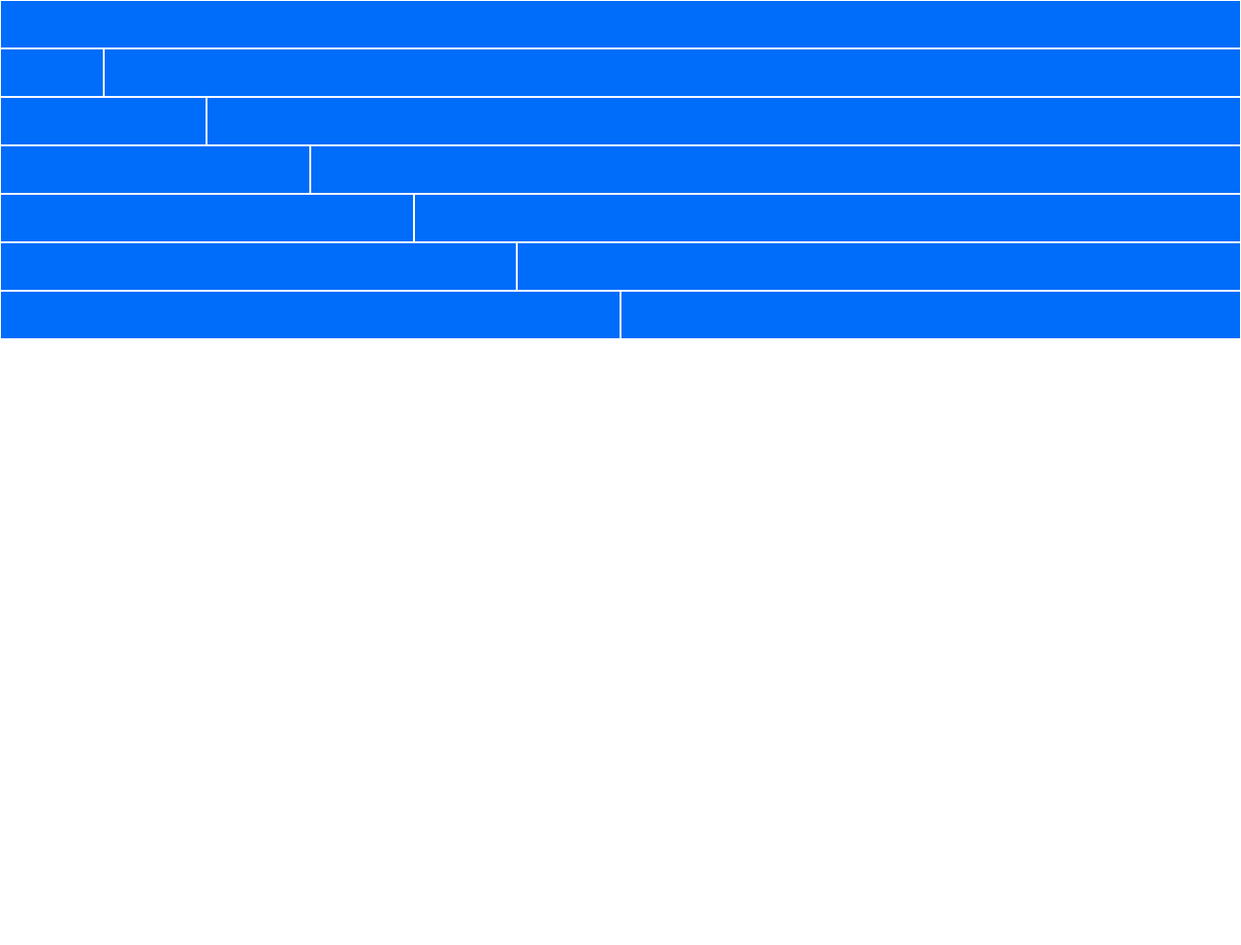
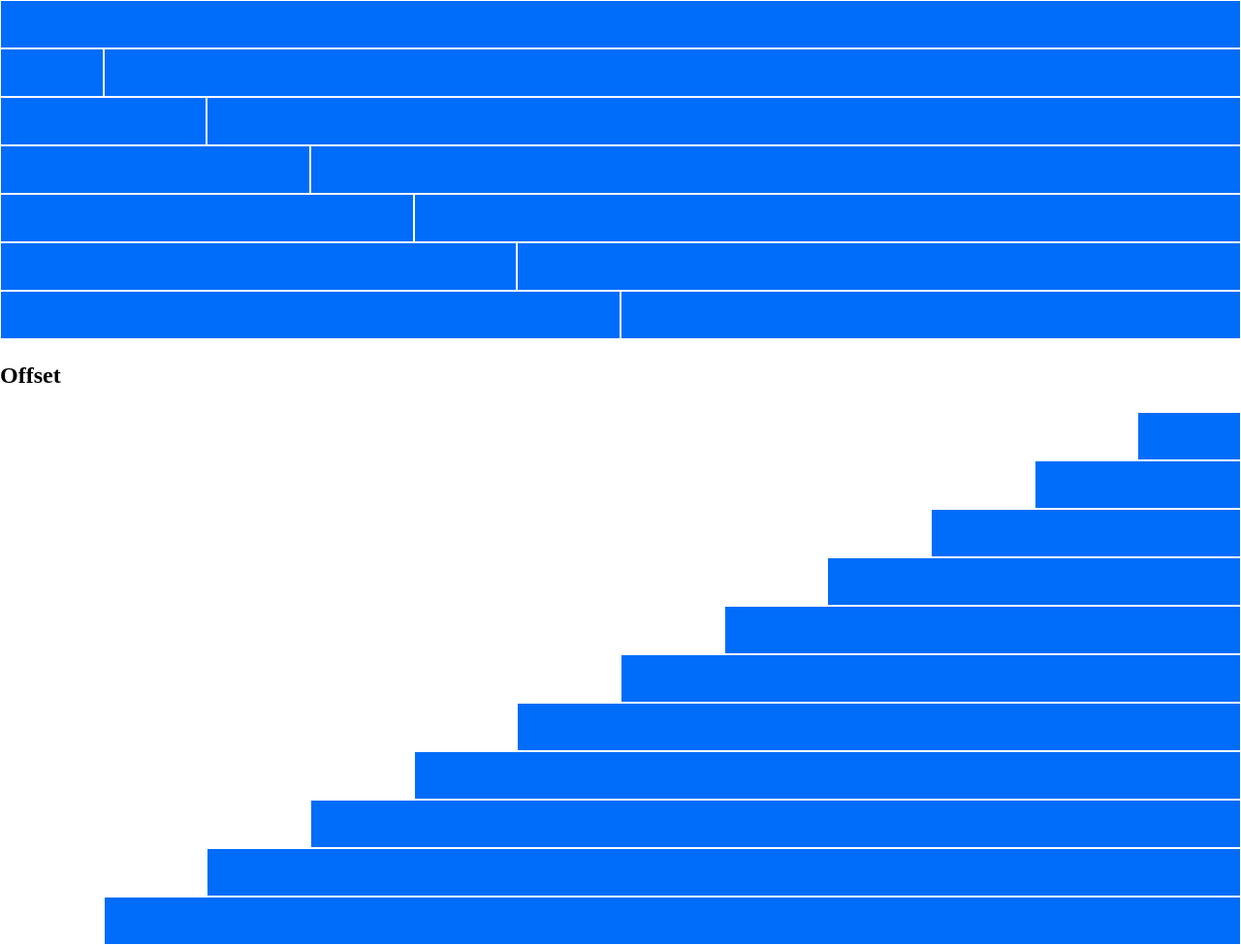
Before and after one commit to francescoP02/html-css-12bool, a plain HTML site: page index.html in a window 1280 px wide. Shown: the part 386-1361 px from the top of the page at 97% size. Before the commit the page ends 800 px from the top, so only its background shows below. Drawn offline with Linux system fonts and the light colour scheme.

Commit message:
Added third part with offset

```diff
--- a/css/12bool.css
+++ b/css/12bool.css
@@ -29,6 +29,52 @@ height: 50px;
 
 .space {
     padding: 2rem;
+}
+
+/* OFFSET */
+
+.offset-xs-1 {
+    margin-left: calc((100% / 12) * 1);
+}
+
+.offset-xs-2 {
+    margin-left: calc((100% / 12) * 2);
+}
+
+.offset-xs-3 {
+    margin-left: calc((100% / 12) * 3);
+}
+
+.offset-xs-4 {
+    margin-left: calc((100% / 12) * 4);
+}
+
+.offset-xs-5 {
+    margin-left: calc((100% / 12) * 5);
+}
+
+.offset-xs-6 {
+    margin-left: calc((100% / 12) * 6);
+}
+
+.offset-xs-7 {
+    margin-left: calc((100% / 12) * 7);
+}
+
+.offset-xs-8 {
+    margin-left: calc((100% / 12) * 8);
+}
+
+.offset-xs-9 {
+    margin-left: calc((100% / 12) * 9);
+}
+
+.offset-xs-10 {
+    margin-left: calc((100% / 12) * 10);
+}
+
+.offset-xs-11 {
+    margin-left: calc((100% / 12) * 11);
 }
 
 /* COL XS */
--- a/css/style.css
+++ b/css/style.css
@@ -1,5 +1,5 @@
-h3 .container {
-    margin-bottom: 20px;
+#offset-title {
+    padding: 1em 0;
 }
 
 /* BOX */
--- a/index.html
+++ b/index.html
@@ -234,6 +234,78 @@
         </div>
         <!-- /ROW 13 -->
 
+        <h2 id="offset-title">Offset</h2>
+
+        <!-- THIRD PART -->
+
+        <div class="row">
+            <div class="col-xs-1 offset-xs-11">
+                <div class="box"></div>
+            </div>
+        </div>
+
+        <div class="row">
+            <div class="col-xs-2 offset-xs-10">
+                <div class="box"></div>
+            </div>
+        </div>
+
+        <div class="row">
+            <div class="col-xs-3 offset-xs-9">
+                <div class="box"></div>
+            </div>
+        </div>
+
+        <div class="row">
+            <div class="col-xs-4 offset-xs-8">
+                <div class="box"></div>
+            </div>
+        </div>
+
+        <div class="row">
+            <div class="col-xs-5 offset-xs-7">
+                <div class="box"></div>
+            </div>
+        </div>
+
+        <div class="row">
+            <div class="col-xs-6 offset-xs-6">
+                <div class="box"></div>
+            </div>
+        </div>
+
+        <div class="row">
+            <div class="col-xs-7 offset-xs-5">
+                <div class="box"></div>
+            </div>
+        </div>
+
+        <div class="row">
+            <div class="col-xs-8 offset-xs-4">
+                <div class="box"></div>
+            </div>
+        </div>
+
+        <div class="row">
+            <div class="col-xs-9 offset-xs-3">
+                <div class="box"></div>
+            </div>
+        </div>
+
+        <div class="row">
+            <div class="col-xs-10 offset-xs-2">
+                <div class="box"></div>
+            </div>
+        </div>
+
+        <div class="row">
+            <div class="col-xs-11 offset-xs-1">
+                <div class="box"></div>
+            </div>
+        </div>
+
+        <!-- /THIRD PART -->
+
     </div>
 
     <!-- /CONTAINER -->
```
